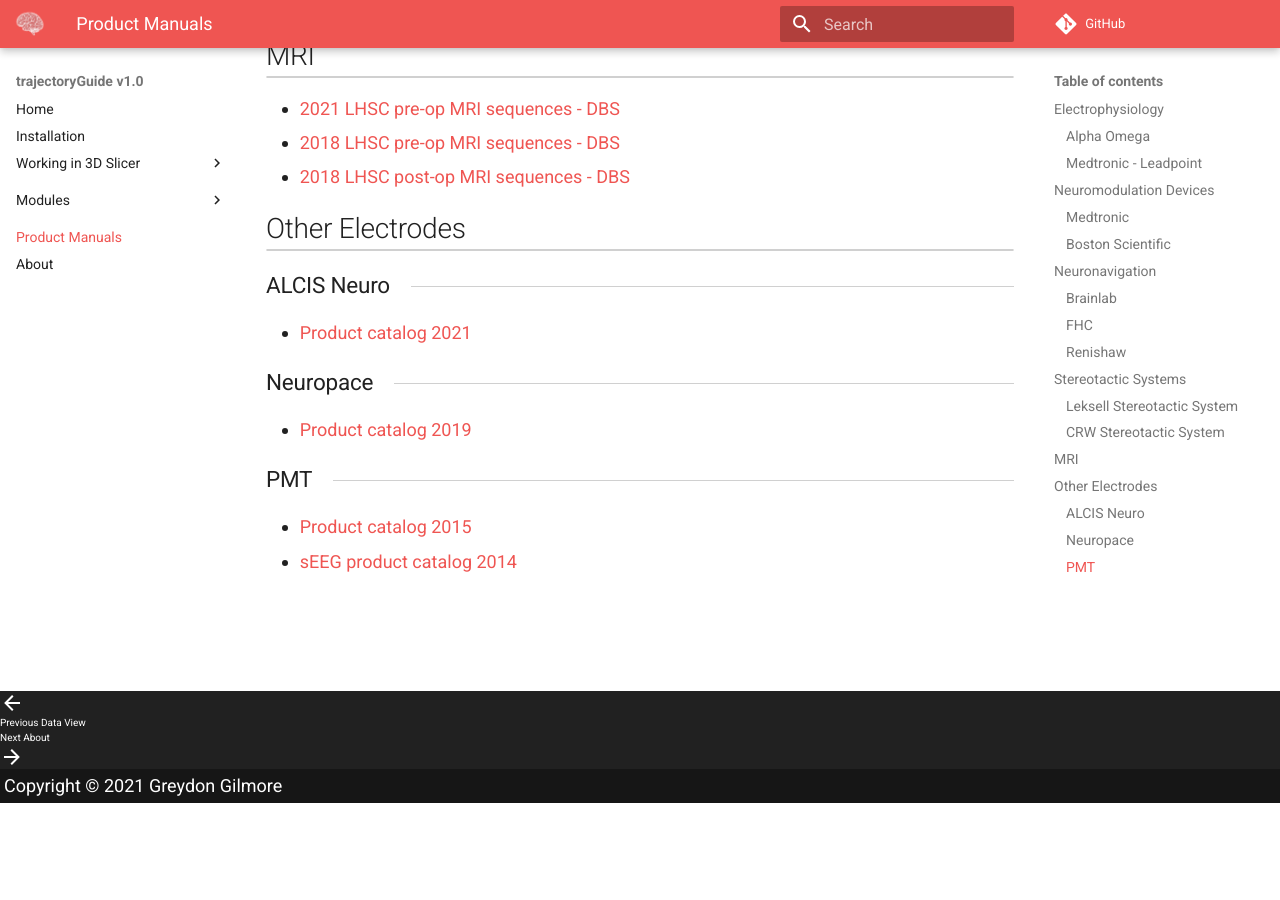
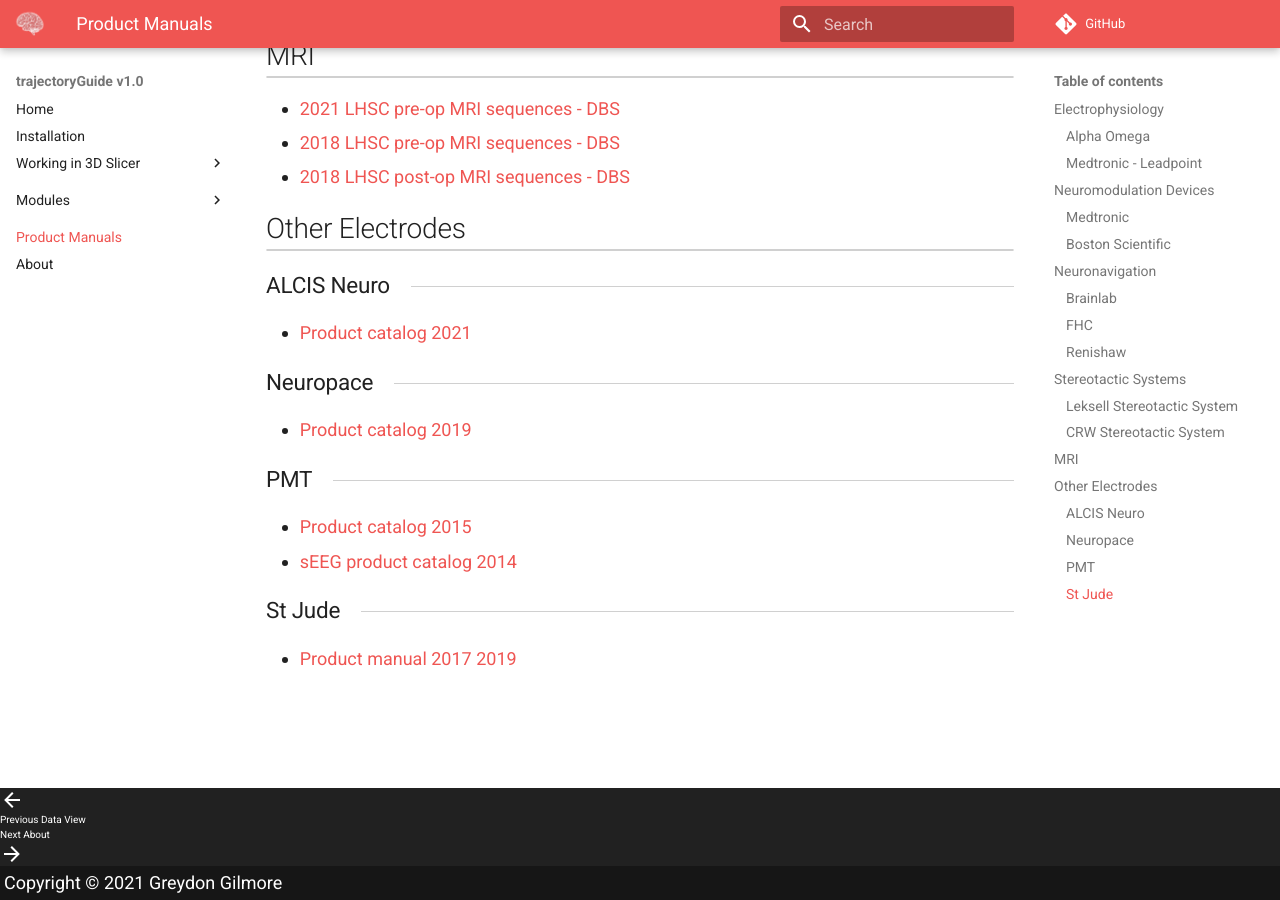
Before and after one commit to greydongilmore/trajectoryGuide-site, an MkDocs documentation site: the page built from docs/manuals.md, in a window 1280 px wide and 900 px high, scrolled down 2197 px. Built offline with MkDocs 1.6.1 and Material for MkDocs 9.7.7, drawn with Linux system fonts in a browser that asks for light colours; nearby versions of some CDN libraries; comment, search, counter and statistics services are not loaded; before the commit the page ends 3000 px from its top, so only the background shows below that.

Commit message:
add manual

```diff
--- a/docs/manuals.md
+++ b/docs/manuals.md
@@ -101,6 +101,10 @@
 * <a href="static/pmt_product_catalog_2015.pdf" target="_blank">Product catalog 2015</a>
 * <a href="static/pmt_seeg_catalog_2014.pdf" target="_blank">sEEG product catalog 2014</a>
 
+### St Jude
+
+* <a href="static/stjude_lead_manual_2017.pdf" target="_blank">Product manual 2017 2019</a>
+
 <br>
 <br>
 <br>
```
Also changed, not shown: 1 other file.
